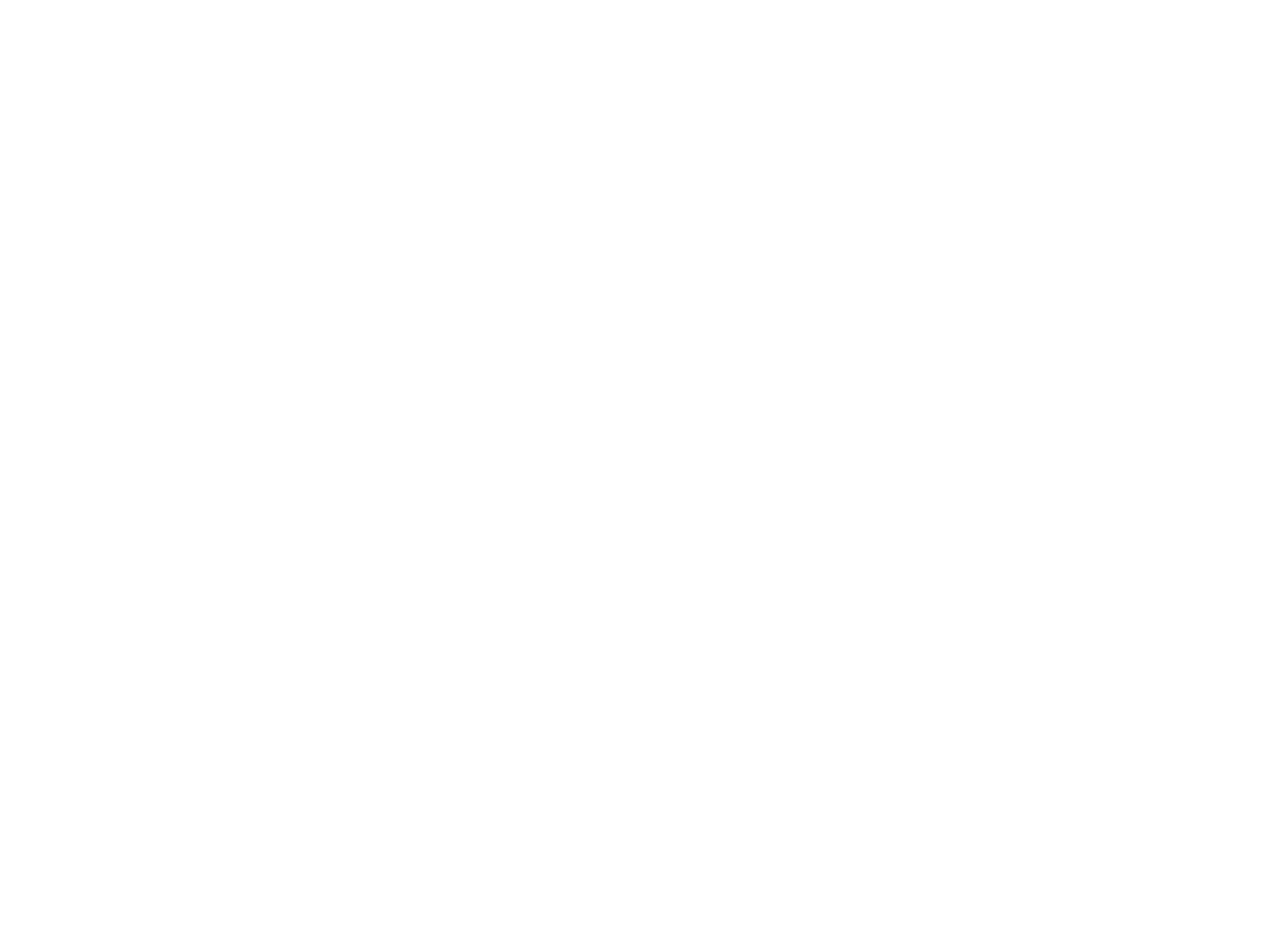
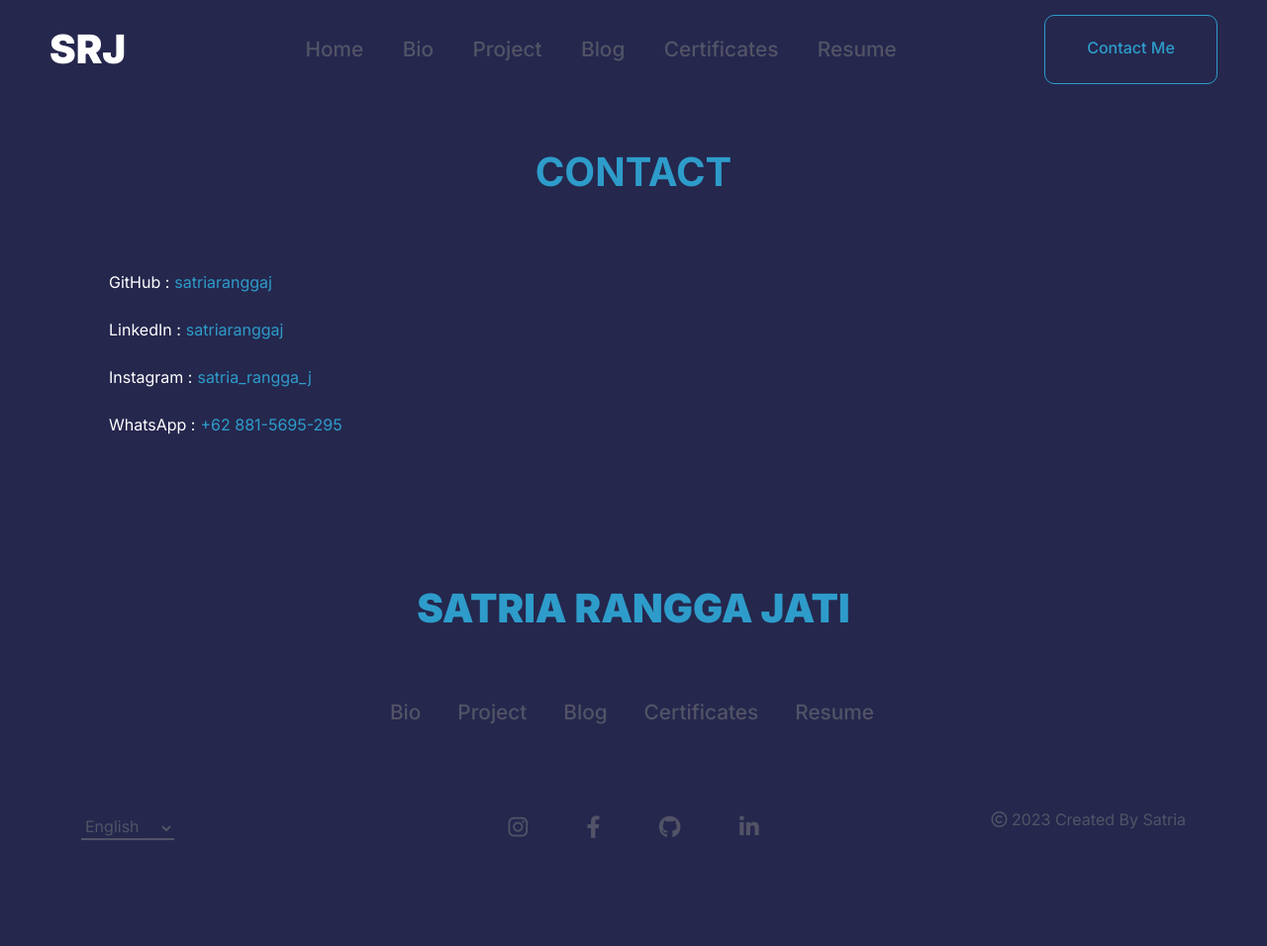
Before and after one commit to satriaranggaj/satria.portfolio, a plain HTML site: page contact.html in a window 1280 px wide. Shown: the whole page at 99% size. Before the commit the page ends 800 px from the top, so only its background shows below. Drawn offline with Linux system fonts and the light colour scheme.

Commit message:
add contact page

```diff
--- a/contact.html
+++ b/contact.html
@@ -0,0 +1,145 @@
+<!DOCTYPE html>
+<html lang="en">
+<head>
+    <meta charset="UTF-8">
+    <meta name="viewport" content="width=device-width, initial-scale=1.0">
+    <title>Satria Portfolio - Contact</title>
+    <link rel="icon" href="frontend/img/icon/srj-icon.png" type="image/png">
+    <!-- google font -->
+    <link rel="preconnect" href="https://fonts.googleapis.com">
+    <link rel="preconnect" href="https://fonts.gstatic.com" crossorigin>
+    <link href="https://fonts.googleapis.com/css2?family=Caveat:wght@400;500;600;700&family=Inter:wght@100;200;300;400;500;600;700;800;900&display=swap" rel="stylesheet">
+    <!-- google font -->
+    <!-- Bootstrap -->
+    <link rel="stylesheet" href="frontend/libraries/bootstrap/css/bootstrap.min.css">
+    <!-- Bootstrap -->
+    <!-- fontawesome -->
+    <link rel="stylesheet" href="frontend/libraries/fontawesome/css/all.min.css">
+    <!-- fontawesome -->
+    <!-- my css -->
+    <link rel="stylesheet" href="frontend/style/main/main.css">
+    <link rel="stylesheet" href="frontend/style/navbar/navbar.css">
+    <link rel="stylesheet" href="frontend/style/footer/footer.css">
+    <link rel="stylesheet" href="frontend/style/responsive/responsive.css">
+    <!-- my css -->
+</head>
+<body>
+    <!-- Navbar -->
+    <nav id="navbar">
+        <div class="logo">
+            <a href="#">
+                <h1>SRJ</h1>
+            </a>
+        </div>
+        <div class="nav-link">
+            <ul>
+                <li><a class="navbar-link" href="index.html">Home</a></li>
+                <li><a class="navbar-link" href="bio.html">Bio</a></li>
+                <li><a class="navbar-link" href="projects.html">Project</a></li>
+                <li><a class="navbar-link" href="blog.html">Blog</a></li>
+                <li><a class="navbar-link" href="certificate.html">Certificates</a></li>
+                <li><a class="navbar-link" href="resume.html" target="_blank">Resume</a></li>
+            </ul>
+        </div>
+        <div class="menu-toggle">
+            <input type="checkbox"/>
+            <span></span>
+            <span></span>
+            <span></span>
+        </div>
+        <div class="button-contact">
+            <a href="contact.html">
+                <h6>Contact Me</h6>
+            </a>
+        </div>
+    </nav>
+    <!-- navbar -->
+    <main>
+        <section id="contact">
+            <div class="container">
+                <div class="title">
+                    <h1>
+                        <center>
+                            CONTACT
+                        </center>
+                    </h1>
+                </div>
+                <div class="content">
+                    <div class="list-contact">
+                        <p>GitHub : </p>
+                        <a href="https://github.com/satriaranggaj" target="_blank">satriaranggaj</i></a>
+                    </div>
+                    <br>
+                    <div class="list-contact">
+                        <p>LinkedIn : </p>
+                        <a href="https://www.linkedin.com/in/satria-r-a5b523139" target="_blank">satriaranggaj</i></a>
+                    </div>
+                    <br>
+                    <div class="list-contact">
+                        <p>Instagram : </p>
+                        <a href="https://www.instagram.com/satria_rangga_j" target="_blank">satria_rangga_j</i></a>
+                    </div>
+                    <br>
+                    <div class="list-contact">
+                        <p>WhatsApp : </p>
+                        <a href="https://api.whatsapp.com/send?phone=628815695295&text=Assalamu'alaikum" target="_blank">+62 881-5695-295</i></a>
+                    </div>
+                </div>
+            </div>
+        </section>
+    </main>
+    <!-- Footer -->
+    <footer id="footer">
+        <div class="container">
+            <div class="title">
+                <h1>
+                    <center>
+                        SATRIA RANGGA JATI
+                    </center>
+                </h1>
+            </div>
+            <div class="foot-link">
+                <ul>
+                    <li><a class="navbar-link" href="bio.html">Bio</a></li>
+                    <li><a class="navbar-link" href="projects.html">Project</a></li>
+                    <li><a class="navbar-link" href="blog.html">Blog</a></li>
+                    <li><a class="navbar-link" href="certificate.html">Certificates</a></li>
+                    <li><a class="navbar-link" href="resume.html" target="_blank">Resume</a></li>
+                </ul>
+            </div>
+            <div class="others">
+                <div class="language">
+                    <select name="bahasa" id="bahasa">
+                        <option value="english">English</option>
+                        <option value="indonesia">Indonesia</option>
+                    </select>
+                </div>
+                <div class="sosmed">
+                    <div class="ig">
+                        <a href="https://www.instagram.com/satria_rangga_j" target="_blank"><i class="fa-brands fa-instagram"></i></a>
+                    </div>
+                    <div class="fb">
+                        <a href="https://web.facebook.com/satriaranggajati.jati" target="_blank"><i class="fa-brands fa-facebook-f"></i></a>
+                    </div>
+                    <div class="git">
+                        <a href="https://github.com/satriaranggaj" target="_blank"><i class="fa-brands fa-github"></i></a>
+                    </div>
+                    <div class="li">
+                        <a href="https://www.linkedin.com/in/satria-r-a5b523139" target="_blank"><i class="fa-brands fa-linkedin-in"></i></a>
+                    </div>
+                </div>
+                <div class="copyright">
+                    <p><i class="fa-regular fa-copyright"></i> 2023 Created By Satria</p>
+                </div>
+            </div>
+        </div>
+    </footer>
+    <!-- Footer -->
+    <!-- myscript -->
+    <script src="frontend/script/main.js"></script>
+    <!-- myscript -->
+    <!-- jquery -->
+    <script src="frontend/libraries/jquery/jquery-3.6.4.min.js"></script>
+    <!-- jquery -->
+</body>
+</html>
--- a/frontend/style/main/main.scss
+++ b/frontend/style/main/main.scss
@@ -551,3 +551,41 @@ body{
     }
 }
 // halaman sertifikat
+// halaman contact
+#contact{
+    min-height: 300px;
+    width: 100%;
+    background-color: #25274d;
+    color: white;
+    padding: 50px 25px 50px 25px ;
+    margin-top: 100px;
+    .container{
+        padding: 0 2.5rem;
+        .title{
+            margin-bottom: 75px;
+            h1{
+                color: #2e9cca;
+                font-weight: bold;
+            }
+        }
+        .content{
+            .list-contact{
+                display: flex;
+                flex-wrap: wrap;
+                p{
+                    margin-right: 5px;
+                    margin-bottom: 0;
+                }
+                a{
+                    color: #2e9cca;
+                    text-decoration: none;
+                    transition: all .3s;
+                }
+                a:hover{
+                    color: #64d1ff;
+                }
+            }
+        }
+    }
+}
+// halaman contact
```
Also changed, not shown: bio.html (+7 -7 lines), blog.html (+7 -7 lines), certificate.html (+6 -6 lines), index.html (+7 -7 lines), projects.html (+7 -7 lines), frontend/style/main/main.css, 1 other file.
